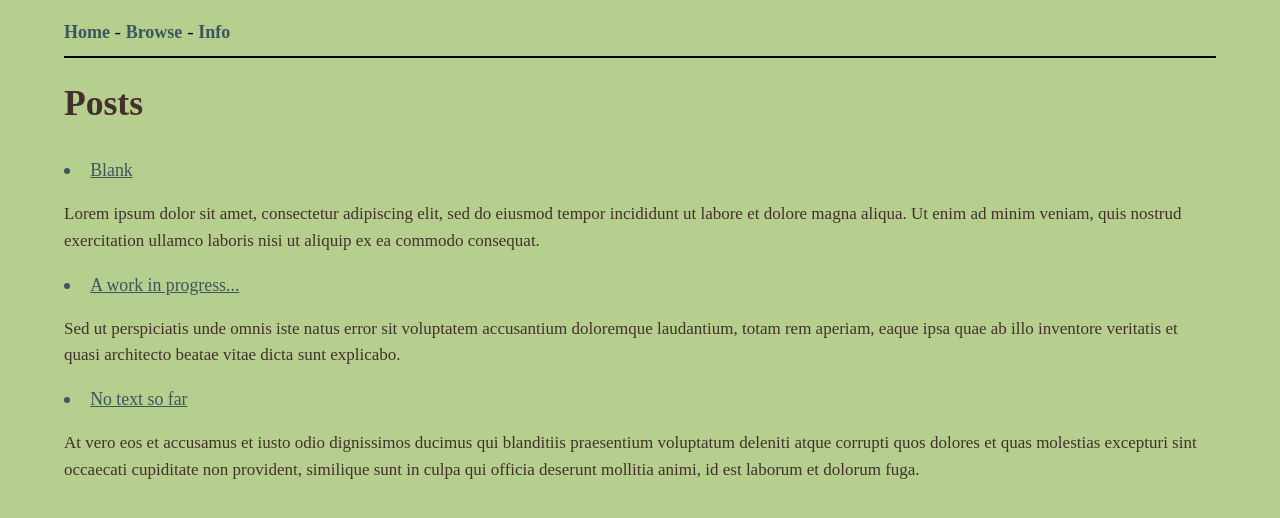
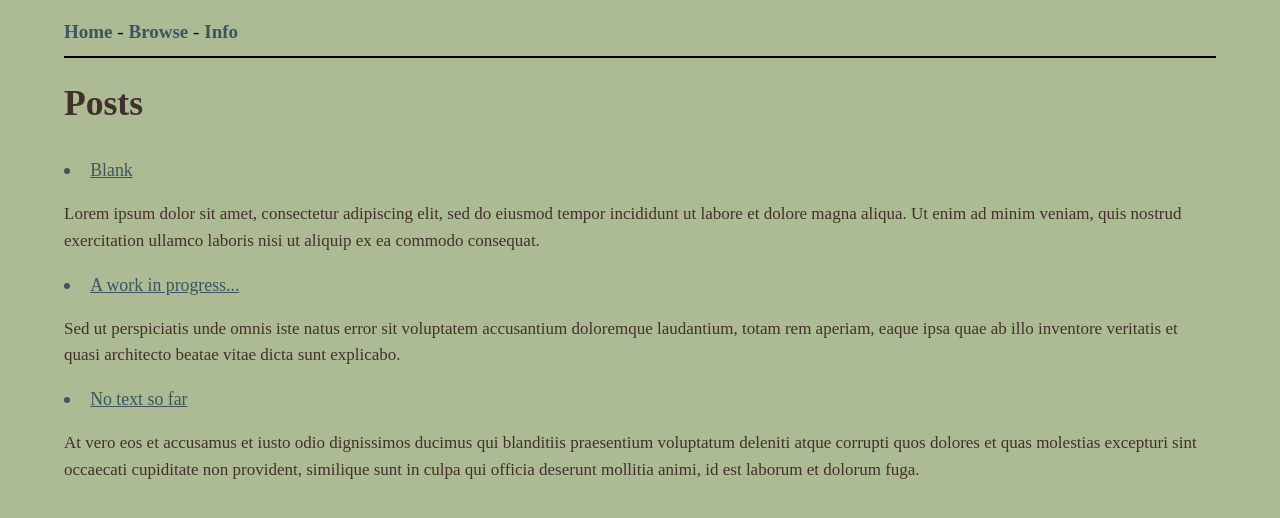
Before and after one commit to 9ahmed/mybloge, a plain HTML site: page index.html in a window 1280 px wide. Drawn offline with Linux system fonts and the light colour scheme.

Commit message:
added stuff

```diff
--- a/css/main.scss
+++ b/css/main.scss
@@ -1,6 +1,6 @@
 body {
-    font: 1.2em/1.4em sans-serif;
-    background: #b6cf8e;
+    font: 1.2em/1.4em 'cascadia';
+    background: #acbb94;
     margin: 1em auto;
     padding: 0 5%;
     font-family: 'cascadia';
@@ -25,29 +25,25 @@ a       {text-decoration: none}
     text-decoration: underline;
 
 }
-.current {
-    color: #3c555f;
-    font-weight: bold;
-    font-size: 18px;
-}
+
 
 .home-text {
     color: #3c555f;
-    font-size: 18px;
+    font-size: 19px;
     font-weight: bold;
     position: sticky; top: 0;
 }
 
 .browse-text {
     color: #3c555f;
-    font-size: 18px;
+    font-size: 19px;
     font-weight: bold;
     position: sticky;
 }
 
 .info-text {
     color: #3c555f;
-    font-size: 18px;
+    font-size: 19px;
     font-weight: bold;
     position: sticky;
 }
@@ -89,7 +85,6 @@ a       {text-decoration: none}
 .blog-context {
     color: #43302c; /* blog description color*/
     font-size: 17px;
-    /*font-style: oblique;*/
 }
 
 .post-title {list-style-position: inside;}
@@ -97,4 +92,4 @@ a       {text-decoration: none}
 .main {
     max-width: 50;
 }
-header {position: sticky; top: 0; background: #b6cf8e;}
+header {position: sticky; top: 0; background: #acbb94;}
--- a/index.html
+++ b/index.html
@@ -15,7 +15,7 @@
   <body>
     <header>
       <div class="navbar">
-        <a class="current" href="/index.html">Home </a>  -
+        <a class="home-text" href="/index.html">Home </a>  -
         <a class="browse-text" href="/pages/browse.html">Browse</a> -
         <a class="info-text" href="/pages/info.html">Info</a>
         <hr/>
```
Also changed, not shown: css/main.css, 1 other file.
